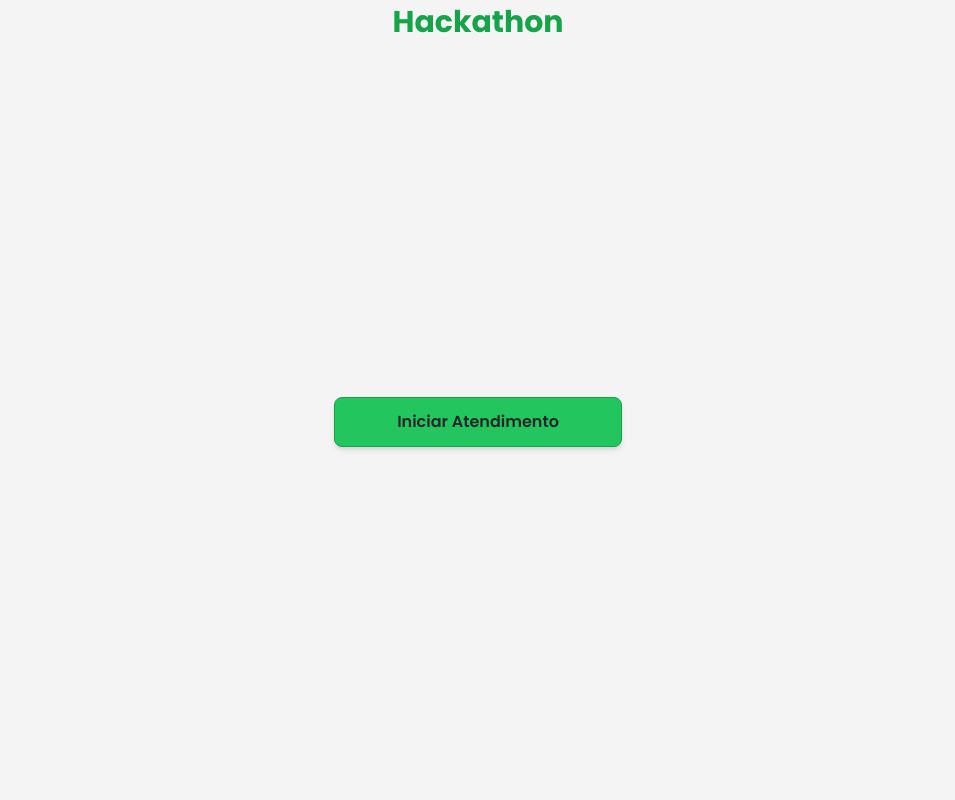
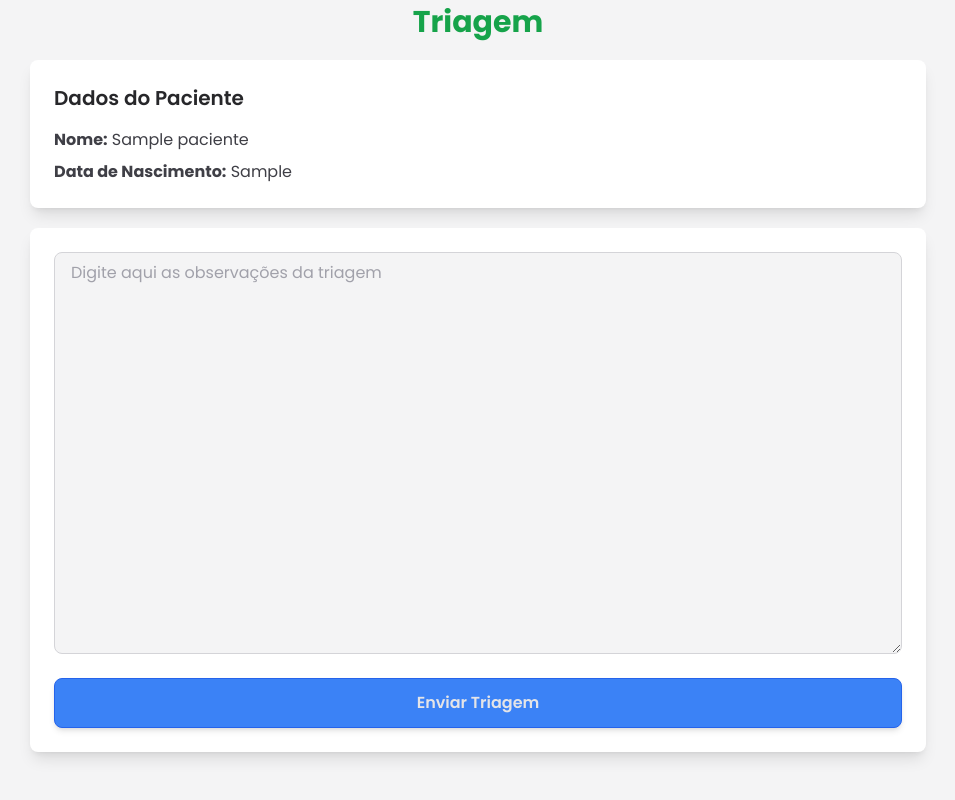
Before and after one commit to bentoluizv/hacking_health_hackathon_sc_summit, a FastAPI app: template templates/index.html in a window 1280 px wide. Shown: the whole page, without its empty margins (162-1117 px from the left). Run offline with FastAPI, Linux system fonts and the light colour scheme; the template is opened without the code that fills it: most values are stand-ins (such as "Sample title", 1, 10 or a date in 2020); parts of the project's set-up code (start-up, migrations or seed data) failed here and were passed over; some libraries are stand-ins or nearby versions.

Commit message:
remove unsed htmls

```diff
--- a/templates/base.html
+++ /dev/null
@@ -1,29 +0,0 @@
-<!DOCTYPE html>
-<html lang="pt-br">
-
-<head>
-    <meta charset="UTF-8">
-    <meta name="viewport" content="width=device-width, initial-scale=1.0">
-    <link rel="preconnect" href="https://fonts.googleapis.com">
-    <link rel="preconnect" href="https://fonts.gstatic.com" crossorigin>
-    <link
-        href="https://fonts.googleapis.com/css2?family=Poppins:ital,wght@0,100;0,200;0,300;0,400;0,500;0,600;0,700;0,800;0,900;1,100;1,200;1,300;1,400;1,500;1,600;1,700;1,800;1,900&display=swap"
-        rel="stylesheet">
-    <title>{% block title %}{% endblock %}</title>
-    <script src="https://cdn.tailwindcss.com"></script>
-    <link href="{{ url_for('static', path='/style.css') }}" rel="stylesheet">
-</head>
-
-<body class="poppins-regular antialiased text-zinc-800 bg-zinc-100">
-    <div class="container mx-auto h-screen flex flex-col">
-        <header class=" p-1 flex flex-col text-green-600 items-center justify-center">
-            <h1 class="text-3xl font-bold">{% block header %}{% endblock %}</h1>
-        </header>
-
-        <main class="flex-grow flex flex-col p-4 justify-center">
-            {% block content %}{% endblock %}
-        </main>
-    </div>
-</body>
-
-</html>
--- a/templates/index.html
+++ b/templates/index.html
@@ -1,18 +1,49 @@
-{% extends "base.html" %}
+<!DOCTYPE html>
+<html lang="pt-br">
 
-{% block title %}
-SC Summit Saúde - Hacking Health - Hackathon
-{% endblock %}
+<head>
+    <meta charset="UTF-8">
+    <meta name="viewport" content="width=device-width, initial-scale=1.0">
+    <link rel="preconnect" href="https://fonts.googleapis.com">
+    <link rel="preconnect" href="https://fonts.gstatic.com" crossorigin>
+    <link
+        href="https://fonts.googleapis.com/css2?family=Poppins:ital,wght@0,100;0,200;0,300;0,400;0,500;0,600;0,700;0,800;0,900;1,100;1,200;1,300;1,400;1,500;1,600;1,700;1,800;1,900&display=swap"
+        rel="stylesheet">
+    <title>{% block title %}{% endblock %}</title>
+    <script src="https://cdn.tailwindcss.com"></script>
+    <link href="{{ url_for('static', path='/style.css') }}" rel="stylesheet">
+</head>
 
-{% block header %}
-Hackathon
-{% endblock %}
+<body class="poppins-regular antialiased text-zinc-800 bg-zinc-100">
+    <div class="container mx-auto h-screen flex flex-col">
+        <header class=" p-1 flex flex-col text-green-600 items-center justify-center">
+            <h1 class="text-3xl font-bold">Triagem</h1>
+        </header>
 
-{% block content %}
-<div class="flex flex-col w-full items-center">
-    <a href="/cadastro"
-        class="text-zinc-800 bg-green-500 border border-green-600 hover:bg-green-700 hover:border-green-400 focus:bg-green-800 focus:border-green-500 hover:text-white focus:text-white font-semibold py-3 px-6 rounded-lg text-center w-[288px] transition-all duration-200 ease-in-out shadow-md hover:shadow-lg focus:shadow-lg focus:ring-2 focus:ring-green-500 focus:ring-offset-2">
-        Iniciar Atendimento
-    </a>
-</div>
-{% endblock %}
+        <main class="flex-grow flex flex-col p-4 gap-5 items-center">
+            <div class="bg-white shadow-lg rounded-lg p-6 w-full max-w-4xl mx-auto">
+                <h2 class="text-xl font-semibold text-zinc-800 mb-4">Dados do Paciente</h2>
+                <div class="text-zinc-700 space-y-2">
+                    <p><strong>Nome:</strong> {{ paciente.nome }}</p>
+                    <p><strong>Data de Nascimento:</strong> {{ paciente.data_nascimento }}</p>
+                </div>
+            </div>
+
+            <div class="bg-white shadow-lg rounded-lg p-6 w-full max-w-4xl mx-auto">
+                <form id="triagem-form" class="flex flex-col gap-6">
+                    <label for="triagem" hidden class="text-zinc-800 font-semibold mb-2">Observações de Triagem</label>
+                    <textarea id="triagem" name="triagem" rows="16"
+                        class="w-full px-4 py-2 rounded-lg border border-zinc-300 bg-zinc-100 text-zinc-800 placeholder-zinc-400 focus:outline-none focus:ring-2 focus:ring-blue-400 focus:border-blue-400 transition duration-200 ease-in-out"
+                        placeholder="Digite aqui as observações da triagem"></textarea>
+
+                    <button type="submit"
+                        class="text-zinc-200 bg-blue-500 border border-blue-600 hover:bg-blue-700 hover:border-blue-400 focus:bg-blue-800 focus:border-blue-500 hover:text-white focus:text-white font-semibold py-3 px-6 rounded-lg w-full transition-all duration-200 ease-in-out shadow-md hover:shadow-lg focus:shadow-lg focus:ring-2 focus:ring-blue-500 focus:ring-offset-2">
+                        Enviar Triagem
+                    </button>
+                </form>
+            </div>
+        </main>
+    </div>
+</body>
+
+</html>
```
Also changed, not shown: templates/cadastro.html (deleted, +0 -92 lines).
